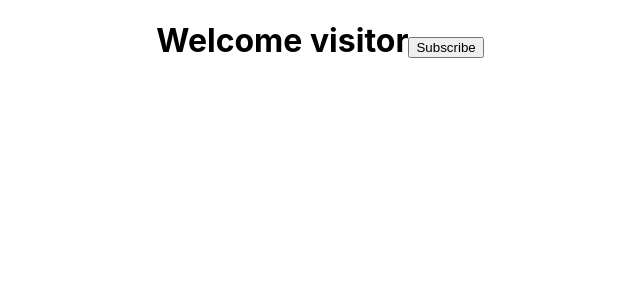
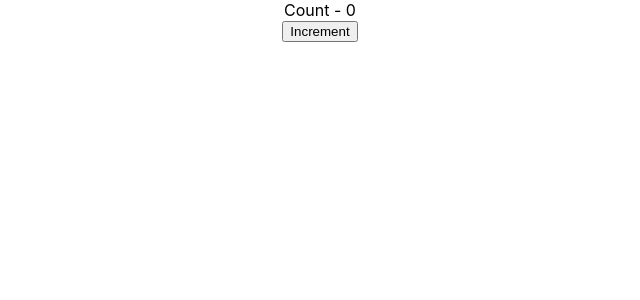
Before and after one commit to sammygojs/react-endToEnd, a React (Create React App) app: page / in a window 1280 px wide. Shown: the top 300 px of the page, without its empty margins (320-960 px from the left). Built offline with nearby package versions, Linux system fonts and the light colour scheme.

Commit message:
mutating states without setState

```diff
--- a/src/App.js
+++ b/src/App.js
@@ -2,6 +2,7 @@
 import Greet from './components/greet'
 import Welcome from './components/welcome'
 import Message from './components/message'
+import Counter from './components/counter'
 
 function App() {
   return (
@@ -9,7 +10,8 @@
       {/* <Greet name='Sumit'/>
       <Greet name='Rumit'/>
       <Welcome/> */}
-      <Message/>
+      {/* <Message/> */}
+      <Counter/>
     </div>
   );
 }
--- /dev/null
+++ b/src/components/counter.js
@@ -0,0 +1,26 @@
+import React, { Component } from 'react'
+
+export class Counter extends Component {
+    constructor(props){
+        super(props)
+        this.state={
+            count:0
+        }
+    }
+
+    increment(){
+        this.state.count=this.state.count+1
+        console.log('this.state.count', this.state.count)
+    }
+
+  render() {
+    return (
+        <>
+            <div>Count - {this.state.count}</div>
+            <button onClick={()=>this.increment()}>Increment</button>
+        </>
+    )
+  }
+}
+
+export default Counter
```
